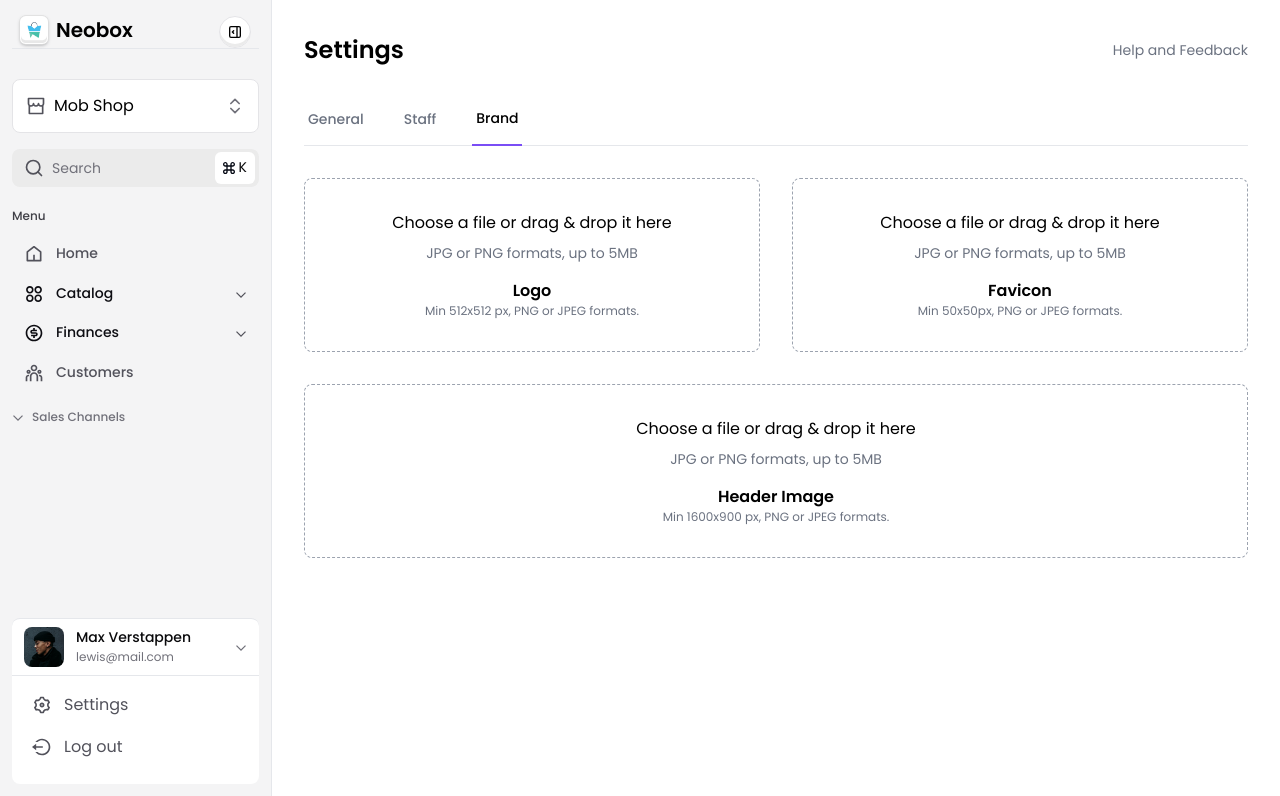
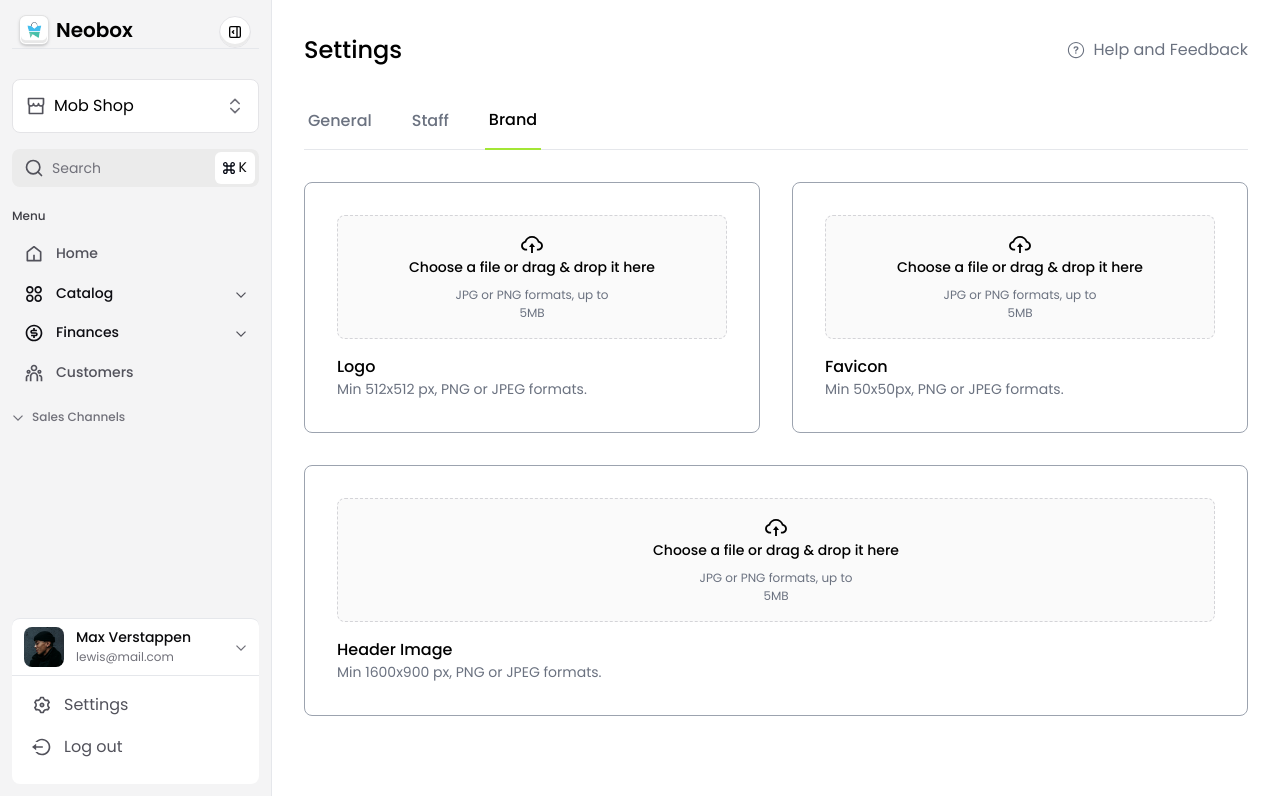
Before and after one commit to uzair-shakeel/neobox, a React (Vite) app: page /settings in a window 1280 px wide. Both pictures are taken after a click on the button "Brand". Shown: the top 796 px of the page. Built offline with nearby package versions, Linux system fonts and the light colour scheme.

Commit message:
Settings Page CSS fixed

```diff
--- a/src/components/settings/Brand.jsx
+++ b/src/components/settings/Brand.jsx
@@ -1,36 +1,51 @@
 import React from "react";
+import { AiOutlineCloudUpload } from "react-icons/ai";
 
 const BrandSettings = () => {
   return (
     <div>
       <div className="grid grid-cols-2 gap-8">
         {/* Logo Section */}
-        <div className="border border-dashed border-gray-400 rounded-lg p-8">
-          <p className="text-center mb-2">
+        <div className="border border-gray-400 rounded-lg p-8">
+          <div className="bg-[#FAFAFA] border border-dashed cursor-pointer border-[#D4D4D8] rounded-[8px] px-[24px] py-[16px]">
+            <div className="h-[25px] w-auto">
+              <AiOutlineCloudUpload className="h-full w-full object-cover" />
+            </div>
+            <p className="text-center mb-2 text-[14px] font-[500]">
               Choose a file or drag & drop it here
             </p>
-          <p className="text-center text-sm text-gray-500">
-            JPG or PNG formats, up to 5MB
+            <p className="text-center text-[12px] text-gray-500">
+              JPG or PNG formats, up to <br /> 5MB
             </p>
+          </div>
           <div className="mt-4">
-            <label className="block text-center font-semibold">Logo</label>
-            <p className="text-center text-gray-500 text-xs">
+            <label className="block text-start text-[16px] font-[500]">
+              Logo
+            </label>
+            <p className="text-start text-gray-500 text-[14px]">
               Min 512x512 px, PNG or JPEG formats.
             </p>
           </div>
         </div>
 
         {/* Favicon Section */}
-        <div className="border border-dashed border-gray-400 rounded-lg p-8">
-          <p className="text-center mb-2">
+        <div className="border  border-gray-400 rounded-lg p-8">
+          <div className="bg-[#FAFAFA] border border-dashed cursor-pointer border-[#D4D4D8] rounded-[8px] px-[24px] py-[16px]">
+            <div className="h-[25px] w-auto">
+              <AiOutlineCloudUpload className="h-full w-full object-cover" />
+            </div>
+            <p className="text-center mb-2 text-[14px] font-[500]">
               Choose a file or drag & drop it here
             </p>
-          <p className="text-center text-sm text-gray-500">
-            JPG or PNG formats, up to 5MB
+            <p className="text-center text-[12px] text-gray-500">
+              JPG or PNG formats, up to <br /> 5MB
             </p>
+          </div>
           <div className="mt-4">
-            <label className="block text-center font-semibold">Favicon</label>
-            <p className="text-center text-gray-500 text-xs">
+            <label className="block text-start font-[500] text-[16px]">
+              Favicon
+            </label>
+            <p className="text-start text-gray-500 text-[14px]">
               Min 50x50px, PNG or JPEG formats.
             </p>
           </div>
@@ -38,16 +53,23 @@ const BrandSettings = () => {
       </div>
 
       {/* Header Image Section */}
-      <div className="mt-8 border border-dashed border-gray-400 rounded-lg p-8">
-        <p className="text-center mb-2">Choose a file or drag & drop it here</p>
-        <p className="text-center text-sm text-gray-500">
-          JPG or PNG formats, up to 5MB
+      <div className="mt-8 border  border-gray-400 rounded-lg p-8">
+        <div className="bg-[#FAFAFA] border border-dashed cursor-pointer border-[#D4D4D8] rounded-[8px] px-[24px] py-[16px]">
+          <div className="h-[25px] w-auto">
+            <AiOutlineCloudUpload className="h-full w-full object-cover" />
+          </div>
+          <p className="text-center mb-2 text-[14px] font-[500]">
+            Choose a file or drag & drop it here
           </p>
+          <p className="text-center text-[12px] text-gray-500">
+            JPG or PNG formats, up to <br /> 5MB
+          </p>
+        </div>
         <div className="mt-4">
-          <label className="block text-center font-semibold">
+          <label className="block text-start font-[500] text-[16px]">
             Header Image
           </label>
-          <p className="text-center text-gray-500 text-xs">
+          <p className="text-start text-gray-500 text-[14px]">
             Min 1600x900 px, PNG or JPEG formats.
           </p>
         </div>
--- a/src/pages/settings/Settings.jsx
+++ b/src/pages/settings/Settings.jsx
@@ -3,6 +3,7 @@ import Sidebar from "../../components/Sidebar"; // Import the sidebar
 import GeneralSettings from "../../components/settings/General"; // Import GeneralSettings
 import StaffSettings from "../../components/settings/Staff"; // Import StaffSettings
 import BrandSettings from "../../components/settings/Brand"; // Import BrandSettings
+import { IoIosHelpCircleOutline } from "react-icons/io";
 
 const Settings = () => {
   const [activeTab, setActiveTab] = useState("General");
@@ -20,8 +21,9 @@ const Settings = () => {
       {/* Main Content */}
       <div className="flex-grow p-8">
         <div className="flex justify-between items-center">
-          <h2 className="text-[24px] font-semibold">Settings</h2>
-          <button className="text-sm text-gray-500 hover:underline">
+          <h2 className="text-[24px] font-[500]">Settings</h2>
+          <button className="text-[16px] flex gap-2 items-center text-gray-500 hover:underline">
+            <IoIosHelpCircleOutline size={20} />
             Help and Feedback
           </button>
         </div>
@@ -31,9 +33,9 @@ const Settings = () => {
           <nav className="-mb-px flex space-x-8">
             <button
               onClick={() => handleTabChange("General")}
-              className={`text-sm font-medium ${
+              className={`text-[16px] font-medium ${
                 activeTab === "General"
-                  ? "border-b-2 border-[#7A4DF5] text-black"
+                  ? "border-b-2 border-[#A3E635] text-black"
                   : "text-gray-500"
               } py-4 px-1`}
             >
@@ -41,9 +43,9 @@ const Settings = () => {
             </button>
             <button
               onClick={() => handleTabChange("Staff")}
-              className={`text-sm font-medium ${
+              className={`text-[16px] font-medium ${
                 activeTab === "Staff"
-                  ? "border-b-2 border-[#7A4DF5] text-black"
+                  ? "border-b-2 border-[#A3E635] text-black"
                   : "text-gray-500"
               } py-4 px-1`}
             >
@@ -51,9 +53,9 @@ const Settings = () => {
             </button>
             <button
               onClick={() => handleTabChange("Brand")}
-              className={`text-sm font-medium ${
+              className={`text-[16px] font-medium ${
                 activeTab === "Brand"
-                  ? "border-b-2 border-[#7A4DF5] text-black"
+                  ? "border-b-2 border-[#A3E635] text-black"
                   : "text-gray-500"
               } py-4 px-1`}
             >
```
Lines whose indentation alone changed are shown as unchanged.
